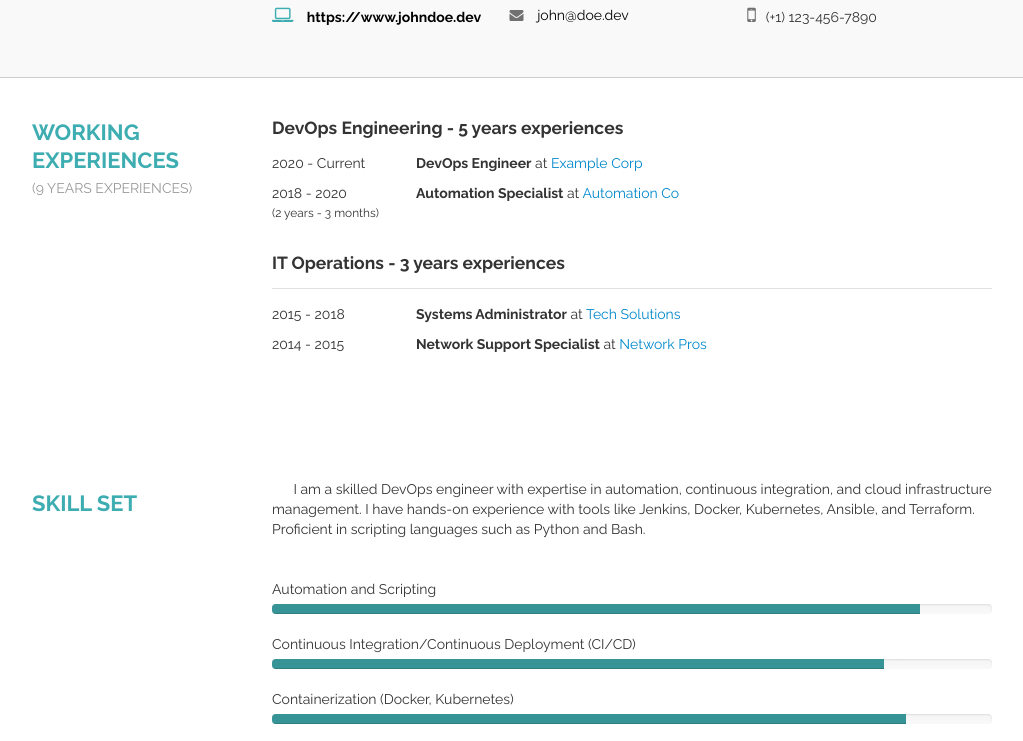
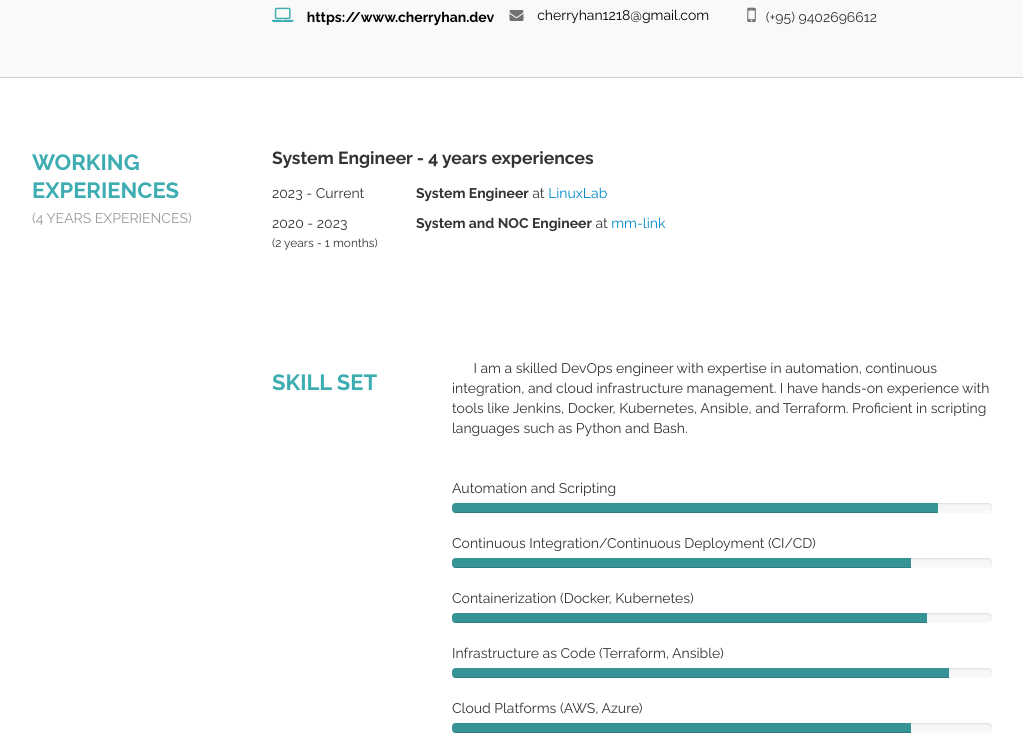
Before and after one commit to chal18/chal18.github.io, a plain HTML site: page index.html in a window 1280 px wide. Shown: the part 225-966 px from the top of the page, without its empty margins (118-1141 px from the left). Drawn offline with Linux system fonts and the light colour scheme; files whose address does not match are found by name.

Commit message:
change index.html file for real name

```diff
--- a/index.html
+++ b/index.html
@@ -8,10 +8,10 @@
     <link rel="apple-touch-icon" href="logo192.png" />
     <link rel="manifest" href="manifest.json" />
 
-    <title>John Doe - Resume (DevOps Engineer)</title>
-    <meta name="keywords" content="Resume, DevOps Engineer, John Doe, IT Professional" />
+    <title>Cherry Han - Resume (DevOps Engineer)</title>
+    <meta name="keywords" content="Resume, DevOps Engineer, Cherry Han, IT Professional" />
     <meta name="description"
-        content="Hello, I'm John Doe. This is my latest resume, showcasing my experience and skills as a DevOps Engineer. Feel free to contact me. Thank you for visiting :).">
+        content="Hello, I'm Cherry Han. This is my latest resume, showcasing my experience and skills as a DevOps Engineer. Feel free to contact me. Thank you for visiting :).">
 
     <link rel="stylesheet" href="css/resume.css?v=1.0.0" />
     <link rel="stylesheet" href="css/animate.css" />
@@ -31,14 +31,14 @@
                     <div class="rightcontent-wrapper">
                         <div class="experience-bubble"><img src="img/experience-bubble.png" /></div>
                         <h1 class="hello">Hello, <small>I am</small></h1>
-                        <h1 class="name">JOHN DOE</h1>
-                        <h4>DevOps Engineer and Automation Specialist</h4>
+                        <h1 class="name">Cherry Han</h1>
+                        <h4>DevOps Engineer and System Specialist</h4>
                         <div class="contact-wrapper">
-                            <div class="content"><a href="https://www.johndoe.dev" target="_blank"> <i
-                                        class="fa fa-laptop"></i><strong> https://www.johndoe.dev</strong></a></div>
-                            <div class="content"><a href="mailto:john@doe.dev"> <i class="fa fa-envelope"></i>
-                                    john@doe.dev</a></div>
-                            <div class="content"><i class="fa fa-mobile"></i>(+1) 123-456-7890</div>
+                            <div class="content"><a href="https://www.cherryhan.dev" target="_blank"> <i
+                                        class="fa fa-laptop"></i><strong> https://www.cherryhan.dev</strong></a></div>
+                            <div class="content"><a href="mailto:cherryhan1218@gmail.com"> <i class="fa fa-envelope"></i>
+                                    cherryhan1218@gmail.com</a></div>
+                            <div class="content"><i class="fa fa-mobile"></i>(+95) 9402696612</div>
                             <div class="clearfix"></div>
                         </div>
                     </div>
@@ -56,48 +56,29 @@
                 <div class="content-section fadeInLeft">
                     <div class="leftcontent-wrapper">
                         <h4 class="content-title">
-                            Working <br />Experiences <br /><small>(9 Years Experiences)</small>
+                            Working <br />Experiences <br /><small>(4 Years Experiences)</small>
                         </h4>
                     </div>
 
                     <div class="rightcontent-wrapper">
-                        <div class="devops-experiences">
-                            <h4><b>DevOps Engineering </b> - 5 years experiences </h4>
+                        <div class="System">
+                            <h4><b>System Engineer </b> - 4 years experiences </h4>
                             <ul class="two-columns-list">
                                 <li>
-                                    <div class="years">2020 - Current</div>
-                                    <div class="company-name"><strong>DevOps Engineer</strong> at <a
-                                            href="https://example.com/">Example Corp</a></div>
+                                    <div class="years">2023 - Current</div>
+                                    <div class="company-name"><strong>System Engineer</strong> at <a
+                                            href="https://linuxlab.pro/">LinuxLab</a></div>
                                     <div class="clearfix"></div>
                                 </li>
                                 <li>
-                                    <div class="years">2018 - 2020<br /><small>(2 years - 3 months)</small></div>
-                                    <div class="company-name"><strong>Automation Specialist</strong> at <a
-                                            href="http://automationco.com">Automation Co</a> </div>
+                                    <div class="years">2020 - 2023<br /><small>(2 years - 1 months)</small></div>
+                                    <div class="company-name"><strong>System and NOC Engineer</strong> at <a
+                                            href="http://mm-link">mm-link</a> </div>
                                     <div class="clearfix"></div>
                                 </li>
                             </ul>
                         </div>
-                        <div class="it-experiences">
-                            <h4><b>IT Operations</b> - 3 years experiences</h4>
-                            <ul class="two-columns-list">
-                                <li>
-                                    <div class="years">2015 - 2018</div>
-                                    <div class="company-name"><strong>Systems Administrator</strong> at <a
-                                            href="https://techsolution.com/">Tech Solutions</a></div>
-                                    <div class="clearfix"></div>
-                                </li>
-                                <li>
-                                    <div class="years">2014 - 2015</div>
-                                    <div class="company-name"><strong>Network Support Specialist</strong> at <a
-                                            href="https://networkpros.com/">Network Pros</a></div>
-                                    <div class="clearfix"></div>
-                                </li>
-                            </ul>
-                        </div>
-                    </div>
-                    <div class="clearfix"></div>
-                </div>
+
 
                 <!-- Skill set //-->
                 <div class="content-section page-break">
```
